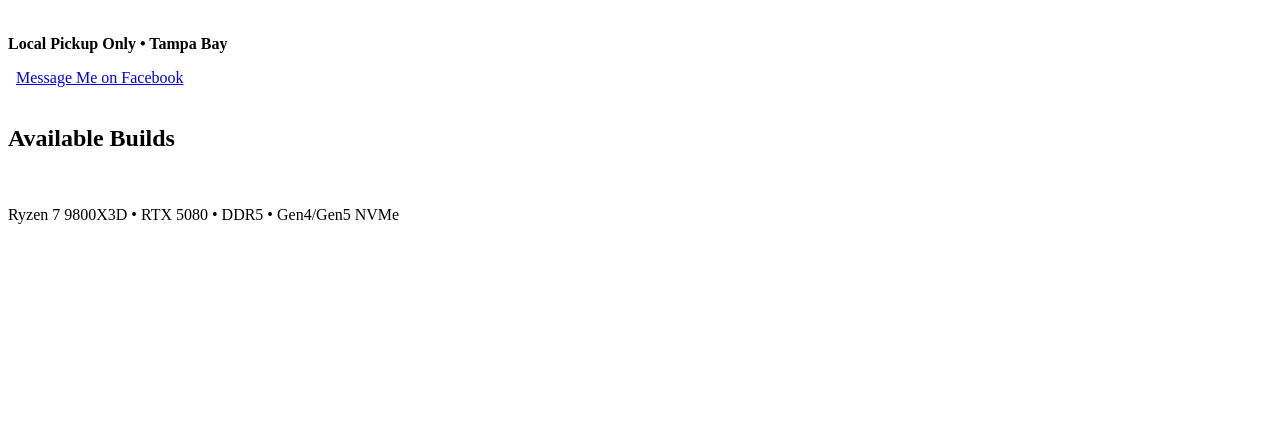
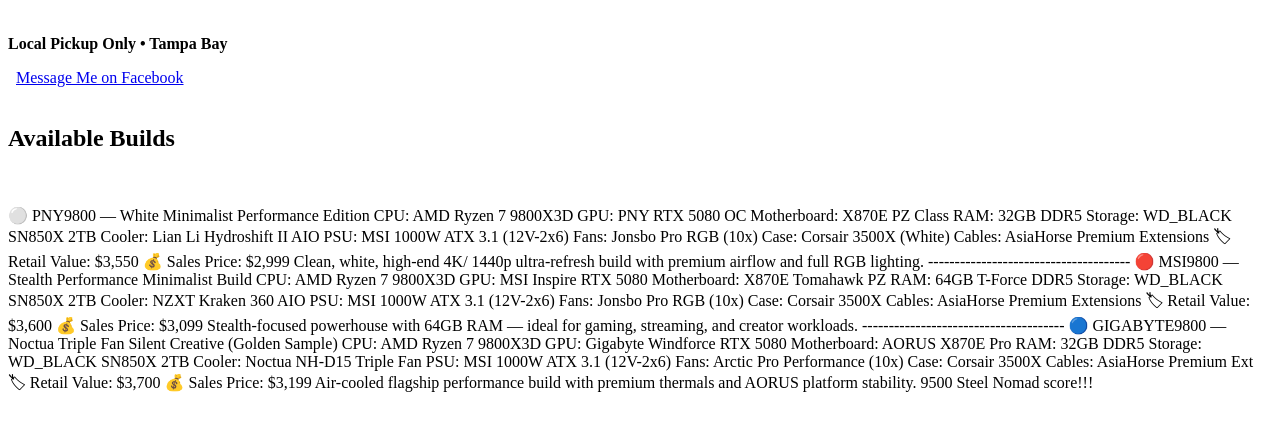
Before and after one commit to coastalhipster/pcbuilds, a plain HTML site: page index.html in a window 1280 px wide. Shown: the part 105-536 px from the top of the page. Drawn offline with Linux system fonts and the light colour scheme.

Commit message:
Update index.html

```diff
--- a/index.html
+++ b/index.html
@@ -18,7 +18,63 @@
 
   <div class="card">
     <h2>Available Builds</h2>
-    <p>Ryzen 7 9800X3D • RTX 5080 • DDR5 • Gen4/Gen5 NVMe</p>
+    <p>⚪ PNY9800 — White Minimalist Performance Edition
+
+CPU: AMD Ryzen 7 9800X3D
+GPU: PNY RTX 5080 OC
+Motherboard: X870E PZ Class
+RAM: 32GB DDR5
+Storage: WD_BLACK SN850X 2TB
+Cooler: Lian Li Hydroshift II AIO
+PSU: MSI 1000W ATX 3.1 (12V-2x6)
+Fans: Jonsbo Pro RGB (10x)
+Case: Corsair 3500X (White)
+Cables: AsiaHorse Premium Extensions
+
+🏷 Retail Value: $3,550
+💰 Sales Price: $2,999
+
+Clean, white, high-end 4K/ 1440p ultra-refresh build with premium airflow and full RGB lighting.
+
+--------------------------------------
+
+🔴 MSI9800 — Stealth Performance Minimalist Build
+
+CPU: AMD Ryzen 7 9800X3D
+GPU: MSI Inspire RTX 5080
+Motherboard: X870E Tomahawk PZ
+RAM: 64GB T-Force DDR5
+Storage: WD_BLACK SN850X 2TB
+Cooler: NZXT Kraken 360 AIO
+PSU: MSI 1000W ATX 3.1 (12V-2x6)
+Fans: Jonsbo Pro RGB (10x)
+Case: Corsair 3500X
+Cables: AsiaHorse Premium Extensions
+
+🏷 Retail Value: $3,600
+💰 Sales Price: $3,099
+
+Stealth-focused powerhouse with 64GB RAM — ideal for gaming, streaming, and creator workloads.
+
+--------------------------------------
+
+🔵 GIGABYTE9800 — Noctua Triple Fan Silent Creative (Golden Sample)
+
+CPU: AMD Ryzen 7 9800X3D
+GPU: Gigabyte Windforce RTX 5080
+Motherboard: AORUS X870E Pro
+RAM: 32GB DDR5
+Storage: WD_BLACK SN850X 2TB
+Cooler: Noctua NH-D15 Triple Fan
+PSU: MSI 1000W ATX 3.1 (12V-2x6)
+Fans: Arctic Pro Performance (10x)
+Case: Corsair 3500X
+Cables: AsiaHorse Premium Ext
+
+🏷 Retail Value: $3,700
+💰 Sales Price: $3,199
+
+Air-cooled flagship performance build with premium thermals and AORUS platform stability. 9500 Steel Nomad score!!!</p>
   </div>
 </body>
 </html>
```
